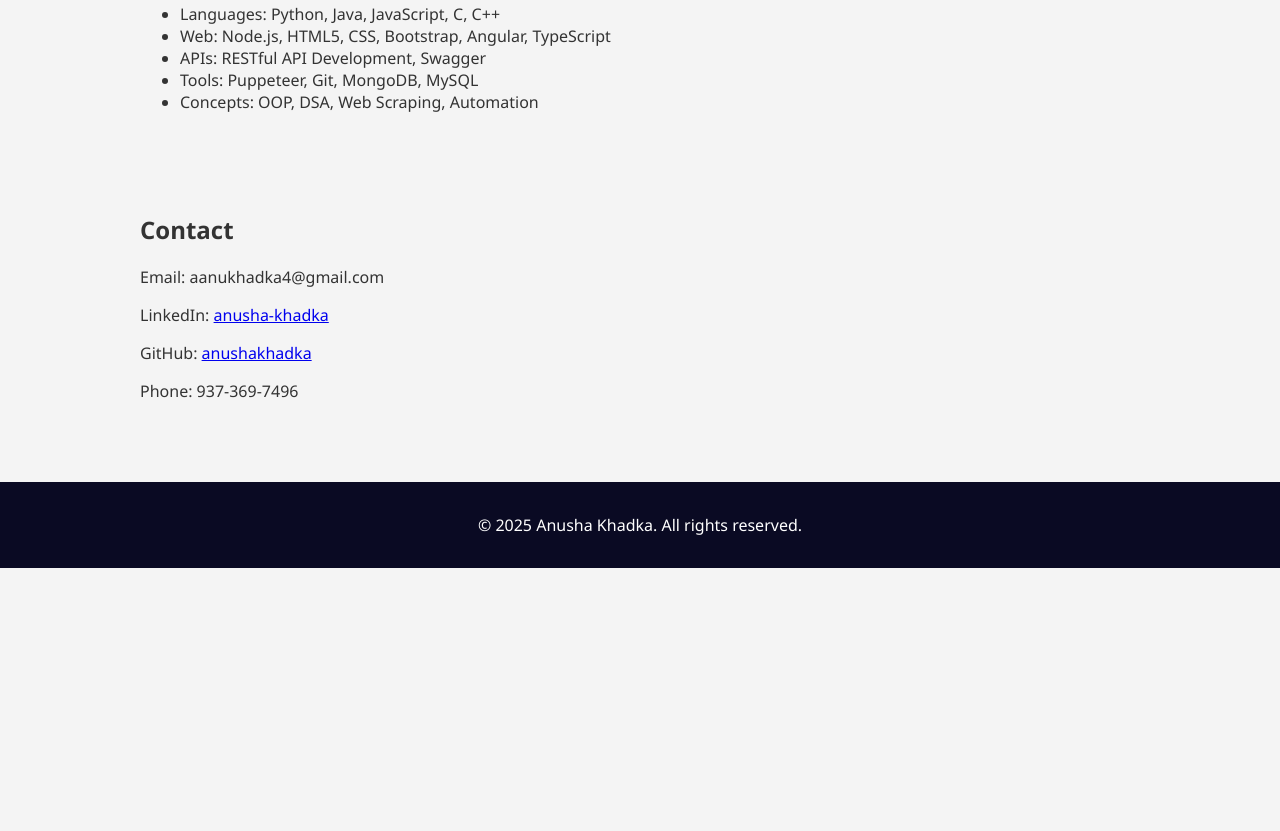
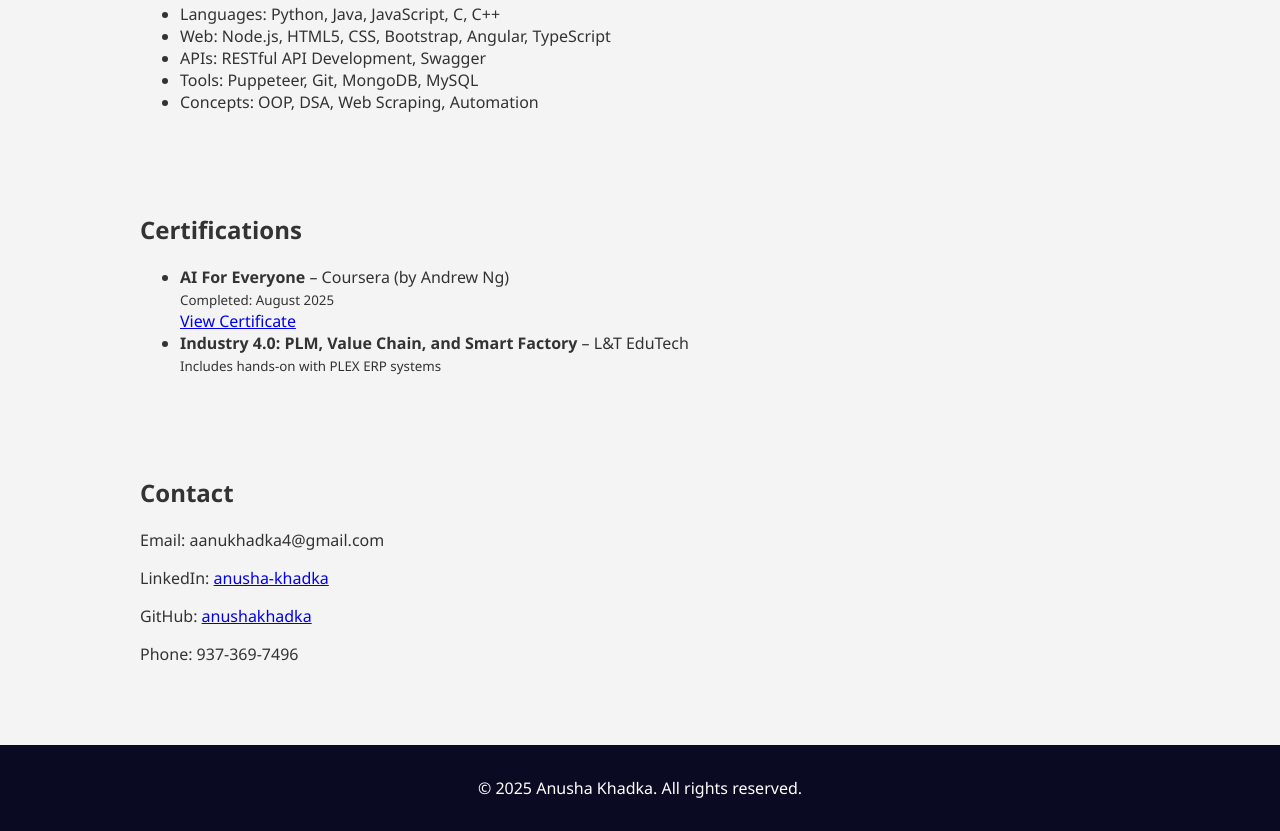
Before and after one commit to anushakhadka/anusha-portfolio, a plain HTML site: page index.html in a window 1280 px wide. Shown: the part 2204-3035 px from the top of the page. Before the commit the page ends 2772 px from the top, so only its background shows below. Drawn offline with Linux system fonts and the light colour scheme.

Commit message:
Update index.html
Added Certification

```diff
--- a/index.html
+++ b/index.html
@@ -140,8 +140,23 @@
       <li>Concepts: OOP, DSA, Web Scraping, Automation</li>
     </ul>
   </section>
+<section id="certifications" class="section">
+  <h2>Certifications</h2>
+  <ul>
+    <li>
+      <strong>AI For Everyone</strong> – Coursera (by Andrew Ng)
+      <br><small>Completed: August 2025</small>
+      <br><a href="https://www.coursera.org/learn/ai-for-everyone" target="_blank">View Certificate</a>
+    </li>
+    <li>
+      <strong>Industry 4.0: PLM, Value Chain, and Smart Factory</strong> – L&T EduTech
+      <br><small>Includes hands-on with PLEX ERP systems</small>
+    </li>
+  </ul>
+</section>
 
   <section id="contact" class="section">
+
     <h2>Contact</h2>
     <p>Email: aanukhadka4@gmail.com</p>
     <p>LinkedIn: <a href="https://www.linkedin.com/in/anusha-khadka-ba216b179/">anusha-khadka</a></p>
```
